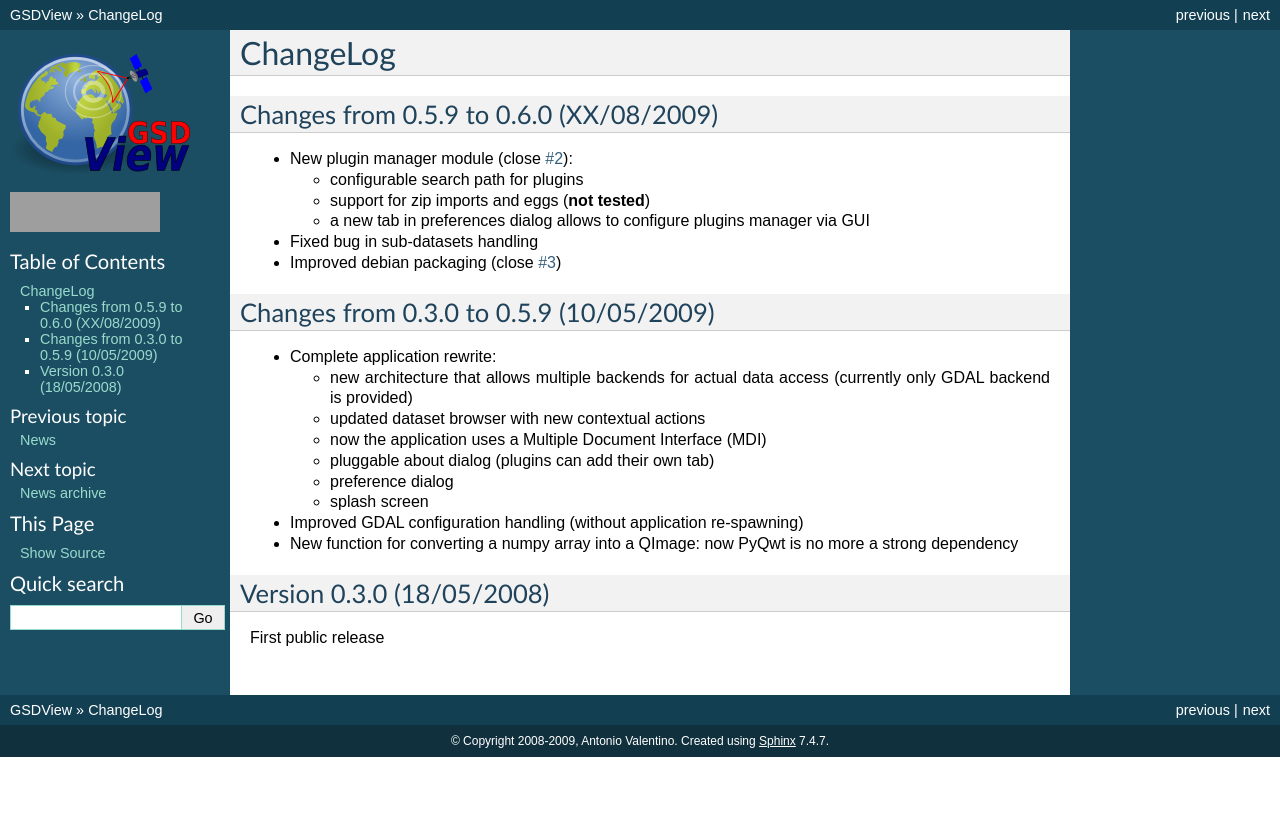
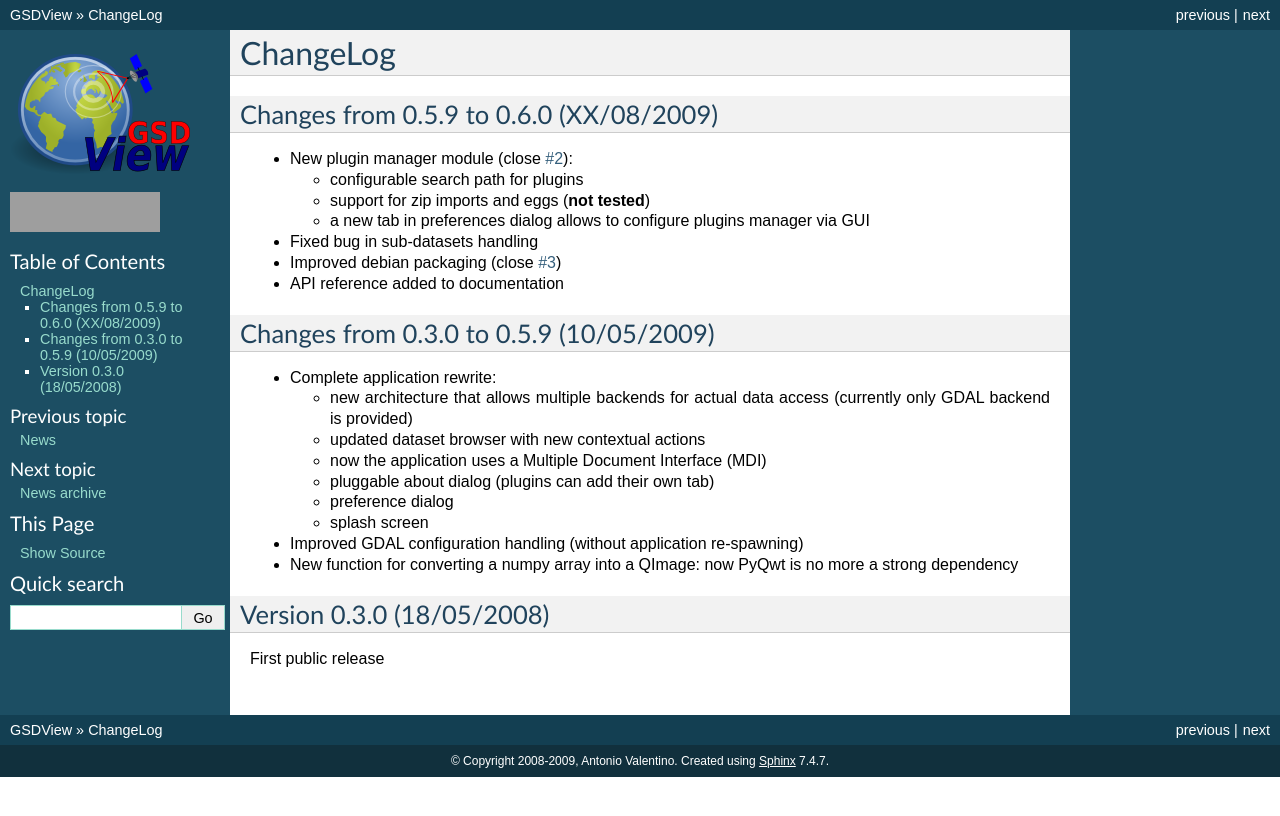
Before and after one commit to avalentino/gsdview, a Sphinx documentation site: the page built from doc/source/CHANGES.txt, in a window 1280 px wide. Shown: the top 816 px of the page. Built offline with Sphinx 7.4.7, drawn with Linux system fonts in a browser that asks for light colours; the version number could not be read and is left out; grey boxes are pictures that could not be loaded.

Commit message:
Documentation updated.
git-svn-id: https://svn.code.sf.net/p/gsdview/code/trunk@468 31ebf9c9-8c17-4d41-85ab-37ddf3aa85fe

```diff
--- a/doc/source/CHANGES.txt
+++ b/doc/source/CHANGES.txt
@@ -23,6 +23,7 @@ Changes from 0.5.9 to 0.6.0 (XX/08/2009)
 
 * Fixed bug in sub-datasets handling
 * Improved debian packaging (close `#3`_)
+* API reference added to documentation
 
 .. _`#2`: https://sourceforge.net/apps/trac/gsdview/ticket/2
 .. _`#3`: https://sourceforge.net/apps/trac/gsdview/ticket/3
```
